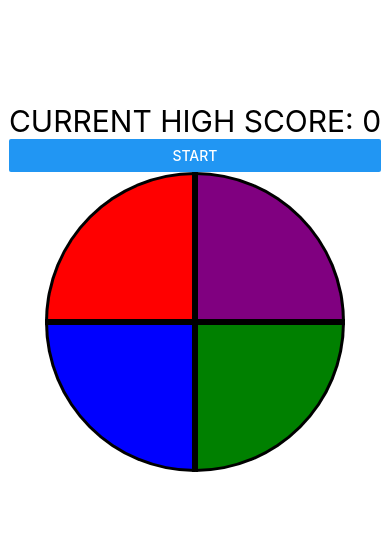
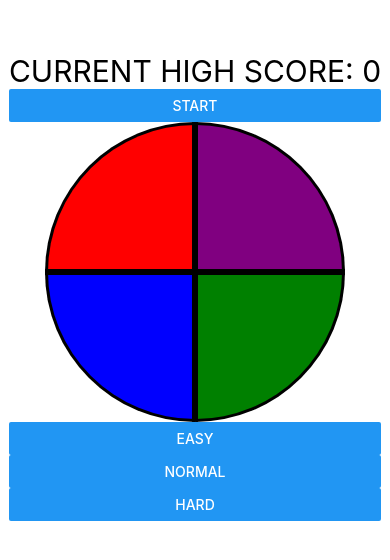
Before and after one commit to Niko-7/react-native-simon, a React Native app: screen / in a window 390 px wide. Shown: the part 210-770 px from the top of the page. Built offline with nearby package versions, Linux system fonts and the light colour scheme.

Commit message:
adds difficulty level and disable buttons while sequence is flashing

```diff
--- a/Components/Shapes.js
+++ b/Components/Shapes.js
@@ -9,6 +9,9 @@ const Shapes = () => {
   const [sequence, setSequence] = useState([]);
   const [score, setScore] = useState(0);
   const [isPlaying, setIsPlaying] = useState(false);
+  const [difficulty, setDifficulty] = useState('easy');
+  const [flashTime, setFlashTime] = useState();
+  const [betweenTime, setBetweenTime] = useState();
 
   //Will Give You A Random Colour Panel
   const getRandomPanel = () => {
@@ -20,15 +23,15 @@ const Shapes = () => {
   //Change Timeouts For Difficulty Levels
   const flash = (flashy) => {
     return new Promise((resolve, reject) => {
+      setCanClick(false);
       setFlashCol(flashy);
       setTimeout(() => {
-        console.log('setTimeout 1');
         setFlashCol('');
         setTimeout(() => {
-          console.log('setTimeout 2');
           resolve();
-        }, 250);
-      }, 750);
+          setCanClick(true);
+        }, betweenTime);
+      }, flashTime);
     });
   };
 
@@ -88,6 +91,7 @@ const Shapes = () => {
         <View style={styles.topRow}>
           <TouchableOpacity
             activeOpacity={0.5}
+            disabled={canClick ? null : true}
             onPress={() => handlePress('red')}
           >
             <Text
@@ -101,6 +105,7 @@ const Shapes = () => {
           </TouchableOpacity>
           <TouchableOpacity
             activeOpacity={0.5}
+            disabled={canClick ? null : true}
             onPress={() => handlePress('purple')}
           >
             <Text
@@ -115,6 +120,7 @@ const Shapes = () => {
         </View>
         <View style={styles.bottomRow}>
           <TouchableOpacity
+            disabled={canClick ? null : true}
             activeOpacity={0.5}
             onPress={() => handlePress('blue')}
           >
@@ -128,6 +134,7 @@ const Shapes = () => {
             />
           </TouchableOpacity>
           <TouchableOpacity
+            disabled={canClick ? null : true}
             activeOpacity={0.5}
             onPress={() => handlePress('green')}
           >
@@ -141,6 +148,33 @@ const Shapes = () => {
             />
           </TouchableOpacity>
         </View>
+      </View>
+      <View style={styles.buttons}>
+        <Button
+          title='easy'
+          onPress={() => {
+            setDifficulty('easy');
+            setBetweenTime(250);
+            setFlashTime(800);
+          }}
+        />
+        <Button
+          title='Normal'
+          onPress={() => {
+            setDifficulty('medium');
+            setBetweenTime(250);
+            setFlashTime(300);
+          }}
+        />
+        <Button
+          style
+          title='Hard'
+          onPress={() => {
+            setDifficulty('hard');
+            setBetweenTime(250);
+            setFlashTime(100);
+          }}
+        />
       </View>
     </View>
   );
```
